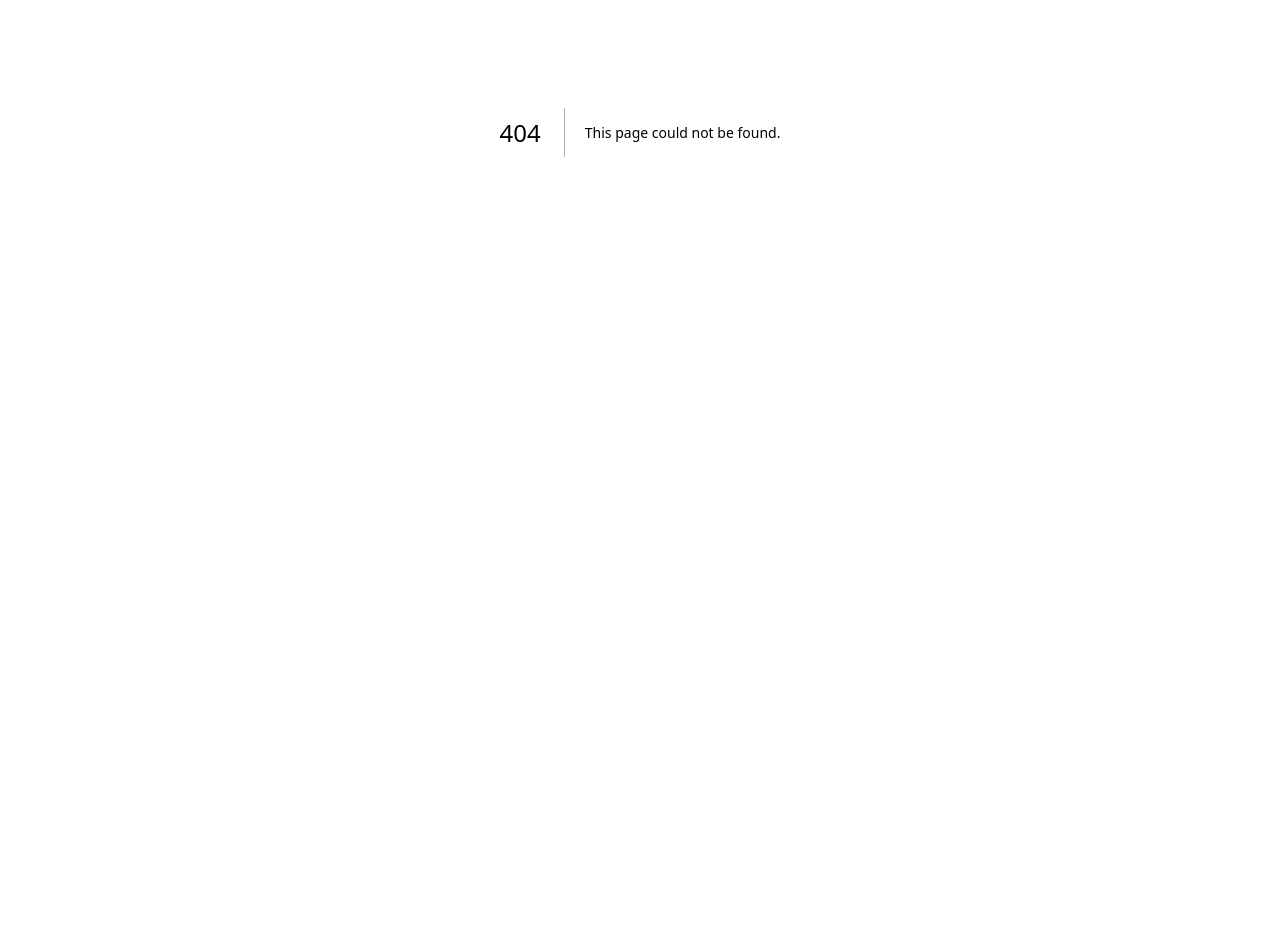
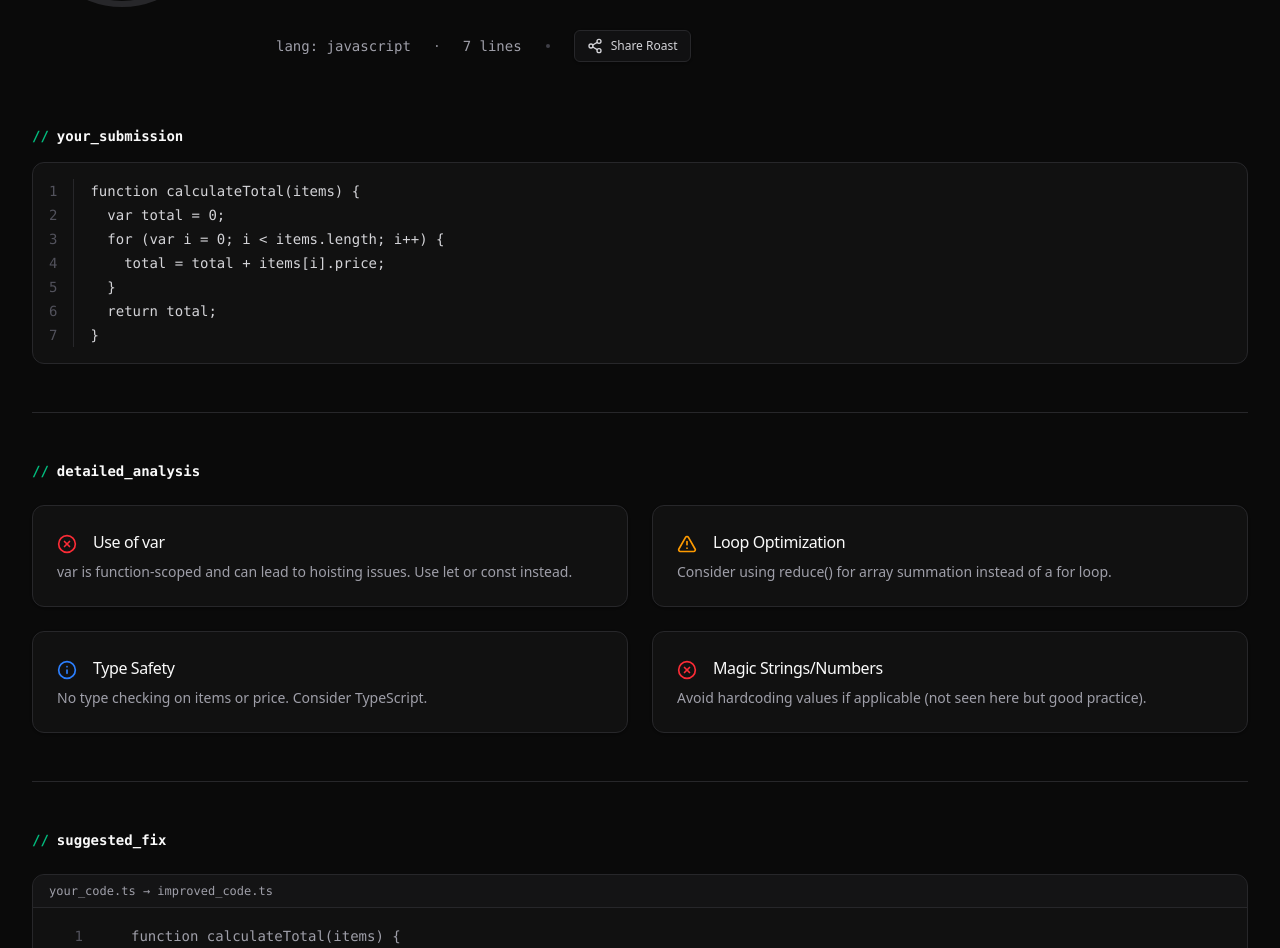
Before and after one commit to devZevitor/NLW-Operator, a Next.js app: page /roast/1 in a window 1280 px wide. Before the commit this address had no page. Shown: the part 324-1272 px from the top of the page. Before the commit the page ends 856 px from the top, so only its background shows below. Built offline with nearby package versions, Linux system fonts and the light colour scheme.

Commit message:
feat(roast): implement roast results page design

```diff
--- /dev/null
+++ b/src/app/roast/[id]/page.tsx
@@ -0,0 +1,222 @@
+import { AlertTriangle, Info, Share2, XCircle } from "lucide-react";
+import Link from "next/link";
+import { Badge } from "@/components/ui/badge";
+import { Button } from "@/components/ui/button";
+import { Card, CardContent, CardHeader, CardTitle } from "@/components/ui/card";
+import { DiffLine } from "@/components/ui/diff";
+import { ScoreRing } from "@/components/ui/score-ring";
+
+interface RoastPageProps {
+  params: Promise<{
+    id: string;
+  }>;
+}
+
+// Mock data based on the design
+const MOCK_ROAST = {
+  id: "123e4567-e89b-12d3-a456-426614174000",
+  score: 3.5,
+  verdict: "needs_serious_help",
+  title:
+    "this code looks like it was written during a power outage... in 2005.",
+  language: "javascript",
+  lines: 7,
+  submittedCode: `function calculateTotal(items) {
+  var total = 0;
+  for (var i = 0; i < items.length; i++) {
+    total = total + items[i].price;
+  }
+  return total;
+}`,
+  issues: [
+    {
+      id: 1,
+      severity: "critical",
+      title: "Use of var",
+      description:
+        "var is function-scoped and can lead to hoisting issues. Use let or const instead.",
+    },
+    {
+      id: 2,
+      severity: "warning",
+      title: "Loop Optimization",
+      description:
+        "Consider using reduce() for array summation instead of a for loop.",
+    },
+    {
+      id: 3,
+      severity: "info",
+      title: "Type Safety",
+      description: "No type checking on items or price. Consider TypeScript.",
+    },
+    {
+      id: 4,
+      severity: "critical",
+      title: "Magic Strings/Numbers",
+      description:
+        "Avoid hardcoding values if applicable (not seen here but good practice).",
+    },
+  ],
+  diff: [
+    {
+      type: "context",
+      content: "function calculateTotal(items) {",
+      lineNumber: 1,
+    },
+    { type: "removed", content: "  var total = 0;", lineNumber: 2 },
+    {
+      type: "removed",
+      content: "  for (var i = 0; i < items.length; i++) {",
+      lineNumber: 3,
+    },
+    {
+      type: "removed",
+      content: "    total = total + items[i].price;",
+      lineNumber: 4,
+    },
+    { type: "removed", content: "  }", lineNumber: 5 },
+    {
+      type: "added",
+      content: "  return items.reduce((acc, item) => acc + item.price, 0);",
+      lineNumber: 2,
+    },
+    { type: "context", content: "}", lineNumber: 6 }, // Adjusted line number for context
+  ],
+} as const;
+
+export default async function RoastPage({ params }: RoastPageProps) {
+  // In a real app, we would fetch the roast by params.id
+  const { id } = await params;
+  const roast = MOCK_ROAST;
+
+  return (
+    <div className="min-h-screen bg-[#0A0A0A] pb-20">
+      <div className="mx-auto max-w-7xl px-4 py-10 sm:px-6 lg:px-8">
+        {/* Score Hero */}
+        <div className="mb-16 flex flex-col gap-12 lg:flex-row lg:items-center lg:gap-16">
+          <div className="flex justify-center lg:justify-start">
+            <ScoreRing score={roast.score} />
+          </div>
+          <div className="flex flex-1 flex-col gap-6 text-center lg:text-left">
+            <div className="flex items-center justify-center gap-4 lg:justify-start">
+              <Badge variant="destructive" dot className="px-3 py-1 text-sm">
+                verdict: {roast.verdict}
+              </Badge>
+            </div>
+            <h1 className="font-mono text-3xl font-medium leading-tight text-zinc-50 md:text-4xl lg:text-5xl">
+              "{roast.title}"
+            </h1>
+            <div className="flex flex-wrap items-center justify-center gap-6 text-sm text-zinc-400 lg:justify-start">
+              <span className="font-mono">lang: {roast.language}</span>
+              <span>·</span>
+              <span className="font-mono">{roast.lines} lines</span>
+              <div className="hidden lg:block h-1 w-1 rounded-full bg-zinc-700" />
+              <Button
+                variant="outline"
+                size="sm"
+                className="gap-2 border-zinc-800 bg-zinc-900/50 text-zinc-300 hover:bg-zinc-800 hover:text-white"
+              >
+                <Share2 className="h-4 w-4" />
+                Share Roast
+              </Button>
+            </div>
+          </div>
+        </div>
+
+        <div className="space-y-12">
+          {/* Submitted Code Section */}
+          <section className="space-y-4">
+            <div className="flex items-center gap-2 font-mono text-sm">
+              <span className="font-bold text-emerald-500">//</span>
+              <span className="font-bold text-zinc-50">your_submission</span>
+            </div>
+            <div className="overflow-hidden rounded-xl border border-zinc-800 bg-[#111111]">
+              <div className="flex overflow-x-auto p-4">
+                <div className="flex flex-col select-none border-r border-zinc-800 pr-4 text-right font-mono text-sm text-zinc-600">
+                  {roast.submittedCode.split("\n").map((_, i) => (
+                    <span key={i} className="leading-6">
+                      {i + 1}
+                    </span>
+                  ))}
+                </div>
+                <div className="flex flex-col pl-4 font-mono text-sm text-zinc-300">
+                  <pre className="m-0">
+                    {roast.submittedCode.split("\n").map((line, i) => (
+                      <div key={i} className="leading-6 whitespace-pre">
+                        {line}
+                      </div>
+                    ))}
+                  </pre>
+                </div>
+              </div>
+            </div>
+          </section>
+
+          <div className="h-px w-full bg-zinc-800" />
+
+          {/* Analysis Section */}
+          <section className="space-y-6">
+            <div className="flex items-center gap-2 font-mono text-sm">
+              <span className="font-bold text-emerald-500">//</span>
+              <span className="font-bold text-zinc-50">detailed_analysis</span>
+            </div>
+            <div className="grid gap-6 md:grid-cols-2">
+              {roast.issues.map((issue) => (
+                <Card
+                  key={issue.id}
+                  className="border-zinc-800 bg-[#111111] transition-colors hover:border-zinc-700"
+                >
+                  <CardHeader className="flex flex-row items-start gap-4 space-y-0 pb-2">
+                    {issue.severity === "critical" ? (
+                      <XCircle className="mt-1 h-5 w-5 shrink-0 text-red-500" />
+                    ) : issue.severity === "warning" ? (
+                      <AlertTriangle className="mt-1 h-5 w-5 shrink-0 text-amber-500" />
+                    ) : (
+                      <Info className="mt-1 h-5 w-5 shrink-0 text-blue-500" />
+                    )}
+                    <div className="space-y-1">
+                      <CardTitle className="text-base font-medium text-zinc-50">
+                        {issue.title}
+                      </CardTitle>
+                    </div>
+                  </CardHeader>
+                  <CardContent>
+                    <p className="text-sm text-zinc-400">{issue.description}</p>
+                  </CardContent>
+                </Card>
+              ))}
+            </div>
+          </section>
+
+          <div className="h-px w-full bg-zinc-800" />
+
+          {/* Diff Section */}
+          <section className="space-y-6">
+            <div className="flex items-center gap-2 font-mono text-sm">
+              <span className="font-bold text-emerald-500">//</span>
+              <span className="font-bold text-zinc-50">suggested_fix</span>
+            </div>
+            <div className="overflow-hidden rounded-xl border border-zinc-800 bg-[#111111]">
+              <div className="flex items-center justify-between border-b border-zinc-800 bg-zinc-900/50 px-4 py-2">
+                <span className="font-mono text-xs text-zinc-400">
+                  your_code.ts → improved_code.ts
+                </span>
+              </div>
+              <div className="py-2">
+                {roast.diff.map((line, i) => (
+                  <DiffLine
+                    key={i}
+                    type={line.type as "added" | "removed" | "context"}
+                    lineNumber={line.lineNumber}
+                  >
+                    {line.content}
+                  </DiffLine>
+                ))}
+              </div>
+            </div>
+          </section>
+        </div>
+      </div>
+    </div>
+  );
+}
```
